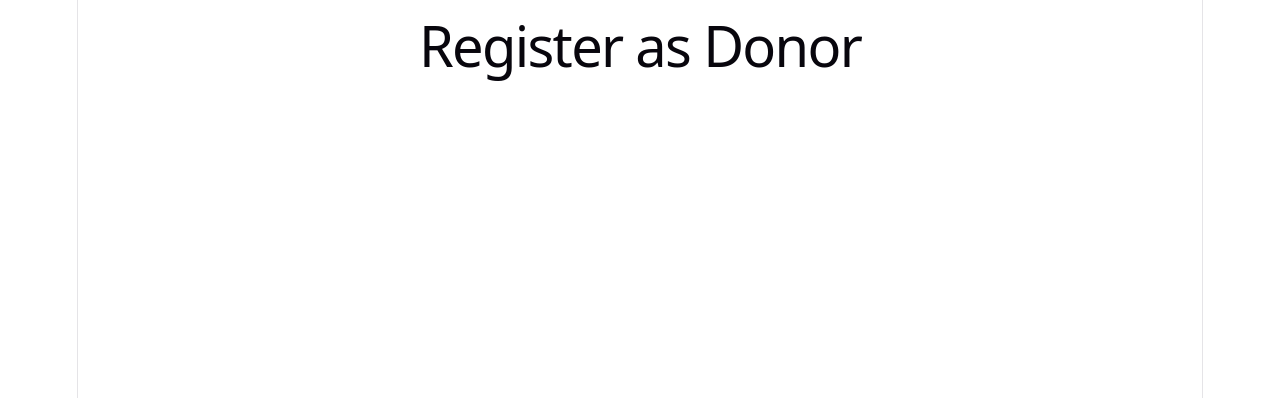
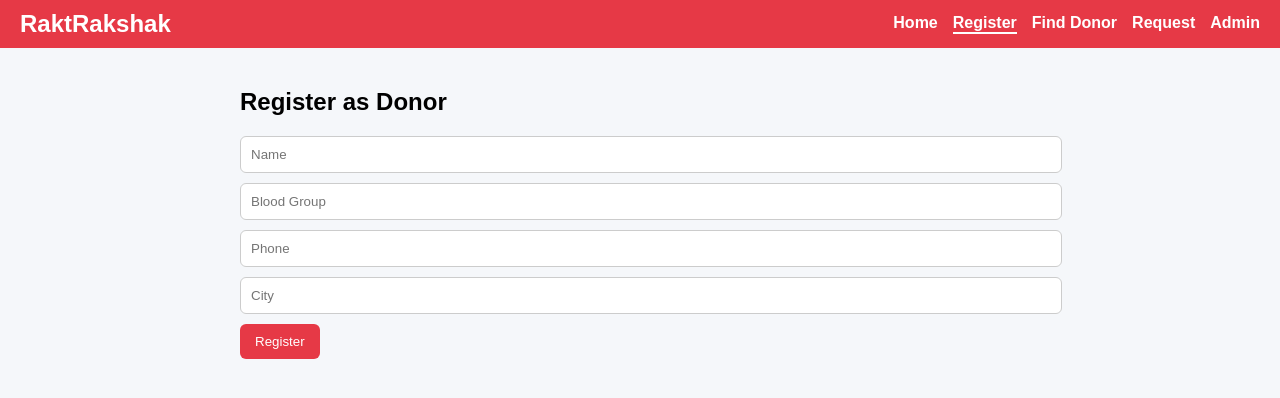
Before and after one commit to TEJAS-PARKAR/digital-blood-bank, a React (Vite) app in the folder client/: page /register in a window 1280 px wide. Shown: the top 398 px of the page. Built offline with nearby package versions, Linux system fonts and the light colour scheme.

Commit message:
Working Website Done

```diff
--- a/client/src/App.jsx
+++ b/client/src/App.jsx
@@ -5,23 +5,20 @@ import Register from "./pages/Register";
 import FindDonor from "./pages/FindDonor";
 import RequestBlood from "./pages/RequestBlood";
 import AdminDashboard from "./pages/AdminDashboard";
+import Navbar from "./components/Navbar";
 
 function App() {
   return (
     <BrowserRouter>
 
+      <Navbar />
+
       <Routes>
-
         <Route path="/" element={<Home />} />
-
         <Route path="/register" element={<Register />} />
-
         <Route path="/find-donor" element={<FindDonor />} />
-
         <Route path="/request-blood" element={<RequestBlood />} />
-
         <Route path="/admin" element={<AdminDashboard />} />
-
       </Routes>
 
     </BrowserRouter>
--- /dev/null
+++ b/client/src/components/Navbar.jsx
@@ -0,0 +1,52 @@
+import { NavLink } from "react-router-dom";
+
+function Navbar() {
+  return (
+    <nav style={styles.nav}>
+
+      <h2 style={styles.logo}>RaktRakshak</h2>
+
+      <div style={styles.links}>
+        <NavLink to="/" className={({ isActive }) => isActive ? "active" : ""}>
+          Home
+        </NavLink>
+
+        <NavLink to="/register" className={({ isActive }) => isActive ? "active" : ""}>
+          Register
+        </NavLink>
+
+        <NavLink to="/find-donor" className={({ isActive }) => isActive ? "active" : ""}>
+          Find Donor
+        </NavLink>
+
+        <NavLink to="/request-blood" className={({ isActive }) => isActive ? "active" : ""}>
+          Request
+        </NavLink>
+
+        <NavLink to="/admin" className={({ isActive }) => isActive ? "active" : ""}>
+          Admin
+        </NavLink>
+      </div>
+
+    </nav>
+  );
+}
+const styles = {
+  nav: {
+    display: "flex",
+    justifyContent: "space-between",
+    alignItems: "center",
+    background: "#e63946",
+    padding: "10px 20px",
+    color: "white"
+  },
+  logo: {
+    margin: 0
+  },
+  links: {
+    display: "flex",
+    gap: "15px"
+  }
+};
+
+export default Navbar;
--- a/client/src/index.css
+++ b/client/src/index.css
@@ -1,111 +1,55 @@
-:root {
-  --text: #6b6375;
-  --text-h: #08060d;
-  --bg: #fff;
-  --border: #e5e4e7;
-  --code-bg: #f4f3ec;
-  --accent: #aa3bff;
-  --accent-bg: rgba(170, 59, 255, 0.1);
-  --accent-border: rgba(170, 59, 255, 0.5);
-  --social-bg: rgba(244, 243, 236, 0.5);
-  --shadow:
-    rgba(0, 0, 0, 0.1) 0 10px 15px -3px, rgba(0, 0, 0, 0.05) 0 4px 6px -2px;
-
-  --sans: system-ui, 'Segoe UI', Roboto, sans-serif;
-  --heading: system-ui, 'Segoe UI', Roboto, sans-serif;
-  --mono: ui-monospace, Consolas, monospace;
-
-  font: 18px/145% var(--sans);
-  letter-spacing: 0.18px;
-  color-scheme: light dark;
-  color: var(--text);
-  background: var(--bg);
-  font-synthesis: none;
-  text-rendering: optimizeLegibility;
-  -webkit-font-smoothing: antialiased;
-  -moz-osx-font-smoothing: grayscale;
-
-  @media (max-width: 1024px) {
-    font-size: 16px;
-  }
+body {
+  margin: 0;
+  font-family: Arial, sans-serif;
+  background-color: #f5f7fa;
 }
 
-@media (prefers-color-scheme: dark) {
-  :root {
-    --text: #9ca3af;
-    --text-h: #f3f4f6;
-    --bg: #16171d;
-    --border: #2e303a;
-    --code-bg: #1f2028;
-    --accent: #c084fc;
-    --accent-bg: rgba(192, 132, 252, 0.15);
-    --accent-border: rgba(192, 132, 252, 0.5);
-    --social-bg: rgba(47, 48, 58, 0.5);
-    --shadow:
-      rgba(0, 0, 0, 0.4) 0 10px 15px -3px, rgba(0, 0, 0, 0.25) 0 4px 6px -2px;
-  }
-
-  #social .button-icon {
-    filter: invert(1) brightness(2);
-  }
+.container {
+  max-width: 800px;
+  margin: auto;
+  padding: 20px;
 }
 
-body {
-  margin: 0;
+.card {
+  background: white;
+  padding: 15px;
+  margin: 10px 0;
+  border-radius: 10px;
+  box-shadow: 0 2px 8px rgba(0,0,0,0.1);
 }
 
-#root {
-  width: 1126px;
-  max-width: 100%;
-  margin: 0 auto;
-  text-align: center;
-  border-inline: 1px solid var(--border);
-  min-height: 100svh;
-  display: flex;
-  flex-direction: column;
-  box-sizing: border-box;
+input {
+  display: block;
+  width: 100%;
+  padding: 10px;
+  margin: 10px 0;
+  border-radius: 6px;
+  border: 1px solid #ccc;
 }
 
-h1,
-h2 {
-  font-family: var(--heading);
-  font-weight: 500;
-  color: var(--text-h);
+button {
+  padding: 10px 15px;
+  border: none;
+  border-radius: 6px;
+  background-color: #e63946;
+  color: white;
+  cursor: pointer;
 }
 
-h1 {
-  font-size: 56px;
-  letter-spacing: -1.68px;
-  margin: 32px 0;
-  @media (max-width: 1024px) {
-    font-size: 36px;
-    margin: 20px 0;
-  }
-}
-h2 {
-  font-size: 24px;
-  line-height: 118%;
-  letter-spacing: -0.24px;
-  margin: 0 0 8px;
-  @media (max-width: 1024px) {
-    font-size: 20px;
-  }
-}
-p {
-  margin: 0;
+button:hover {
+  background-color: #d62828;
 }
 
-code,
-.counter {
-  font-family: var(--mono);
-  display: inline-flex;
-  border-radius: 4px;
-  color: var(--text-h);
+nav a {
+  color: white;
+  text-decoration: none;
+  font-weight: bold;
 }
 
-code {
-  font-size: 15px;
-  line-height: 135%;
-  padding: 4px 8px;
-  background: var(--code-bg);
+nav a:hover {
+  text-decoration: underline;
 }
+
+.active {
+  border-bottom: 2px solid white;
+}
--- a/client/src/pages/AdminDashboard.jsx
+++ b/client/src/pages/AdminDashboard.jsx
@@ -0,0 +1,56 @@
+import { useEffect, useState } from "react";
+import API from "../services/api";
+
+function AdminDashboard() {
+
+  const [requests, setRequests] = useState([]);
+
+  const fetchRequests = async () => {
+    try {
+      const res = await API.get("/requests");
+      setRequests(res.data.requests);
+    } catch (error) {
+      console.log(error);
+    }
+  };
+
+  const updateStatus = async (id) => {
+    try {
+      await API.put(`/requests/${id}`);
+      alert("Status updated");
+      fetchRequests(); // refresh
+    } catch (error) {
+      console.log(error);
+      alert("Error updating status");
+    }
+  };
+
+  useEffect(() => {
+    fetchRequests();
+  }, []);
+
+  return (
+    <div className="container">
+
+        <h2>Admin Dashboard</h2>
+
+        {requests.map((r) => (
+            <div className="card" key={r._id}>
+            <h3>{r.patientName}</h3>
+            <p>Blood Group: {r.bloodGroup}</p>
+            <p>Hospital: {r.hospital}</p>
+            <p>Status: {r.status}</p>
+
+            {r.status === "pending" && (
+                <button onClick={() => updateStatus(r._id)}>
+                Mark as Fulfilled
+                </button>
+            )}
+            </div>
+        ))}
+
+    </div>
+  );
+}
+
+export default AdminDashboard;
--- a/client/src/pages/FindDonor.jsx
+++ b/client/src/pages/FindDonor.jsx
@@ -0,0 +1,48 @@
+import { useState } from "react";
+import API from "../services/api";
+
+function FindDonor() {
+
+  const [bloodGroup, setBloodGroup] = useState("");
+  const [donors, setDonors] = useState([]);
+
+  const handleSearch = async () => {
+    try {
+
+      const res = await API.get(`/users/blood/${bloodGroup}`);
+
+      setDonors(res.data.donors);
+
+    } catch (error) {
+      console.log(error);
+      alert("Error fetching donors");
+    }
+  };
+
+  return (
+    <div className="container">
+
+        <h2>Find Donor</h2>
+
+        <input
+            placeholder="Enter Blood Group"
+            value={bloodGroup}
+            onChange={(e) => setBloodGroup(e.target.value)}
+        />
+
+        <button onClick={handleSearch}>Search</button>
+
+        {donors.map((d) => (
+            <div className="card" key={d._id}>
+            <h3>{d.name}</h3>
+            <p>Blood Group: {d.bloodGroup}</p>
+            <p>City: {d.city}</p>
+            <p>Phone: {d.phone}</p>
+            </div>
+        ))}
+
+        </div>
+  );
+}
+
+export default FindDonor;
--- a/client/src/pages/Home.jsx
+++ b/client/src/pages/Home.jsx
@@ -1,8 +1,8 @@
 function Home() {
   return (
-    <div>
+    <div className="container">
       <h1>RaktRakshak</h1>
-      <p>A Digital Blood Bank Management System</p>
+      <p>Connecting Donors with Lives in Need</p>
     </div>
   );
 }
--- a/client/src/pages/Register.jsx
+++ b/client/src/pages/Register.jsx
@@ -1,7 +1,54 @@
+import { useState } from "react";
+import API from "../services/api";
+
 function Register() {
+
+  const [formData, setFormData] = useState({
+    name: "",
+    bloodGroup: "",
+    phone: "",
+    city: "",
+    role: "donor"
+  });
+
+  const handleChange = (e) => {
+    setFormData({
+      ...formData,
+      [e.target.name]: e.target.value
+    });
+  };
+
+  const handleSubmit = async (e) => {
+    e.preventDefault();
+
+    try {
+
+      const res = await API.post("/users/register", formData);
+
+      alert("Registration successful");
+
+      console.log(res.data);
+
+    } catch (error) {
+
+      alert("Error registering user");
+      console.log(error);
+
+    }
+  };
+
   return (
-    <div>
-      <h1>Register as Donor</h1>
+    <div className="container">
+      <h2>Register as Donor</h2>
+
+      <form onSubmit={handleSubmit}>
+        <input name="name" placeholder="Name" onChange={handleChange} />
+        <input name="bloodGroup" placeholder="Blood Group" onChange={handleChange} />
+        <input name="phone" placeholder="Phone" onChange={handleChange} />
+        <input name="city" placeholder="City" onChange={handleChange} />
+
+        <button type="submit">Register</button>
+      </form>
     </div>
   );
 }
--- a/client/src/pages/RequestBlood.jsx
+++ b/client/src/pages/RequestBlood.jsx
@@ -0,0 +1,57 @@
+import { useState } from "react";
+import API from "../services/api";
+
+function RequestBlood() {
+
+  const [formData, setFormData] = useState({
+    patientName: "",
+    bloodGroup: "",
+    hospital: "",
+    city: "",
+    contact: ""
+  });
+
+  const handleChange = (e) => {
+    setFormData({
+      ...formData,
+      [e.target.name]: e.target.value
+    });
+  };
+
+  const handleSubmit = async (e) => {
+    e.preventDefault();
+
+    try {
+
+      const res = await API.post("/requests", formData);
+
+      alert("Blood request created successfully");
+
+      console.log(res.data);
+
+    } catch (error) {
+
+      console.log(error);
+      alert("Error creating request");
+
+    }
+  };
+
+  return (
+    <div className="container">
+        <h2>Request Blood</h2>
+
+        <form onSubmit={handleSubmit}>
+            <input name="patientName" placeholder="Patient Name" onChange={handleChange} />
+            <input name="bloodGroup" placeholder="Blood Group" onChange={handleChange} />
+            <input name="hospital" placeholder="Hospital" onChange={handleChange} />
+            <input name="city" placeholder="City" onChange={handleChange} />
+            <input name="contact" placeholder="Contact" onChange={handleChange} />
+
+            <button type="submit">Submit Request</button>
+        </form>
+    </div>
+  );
+}
+
+export default RequestBlood;
--- a/client/src/services/api.js
+++ b/client/src/services/api.js
@@ -0,0 +1,7 @@
+import axios from "axios";
+
+const API = axios.create({
+  baseURL: "http://localhost:5000/api"
+});
+
+export default API;
```
